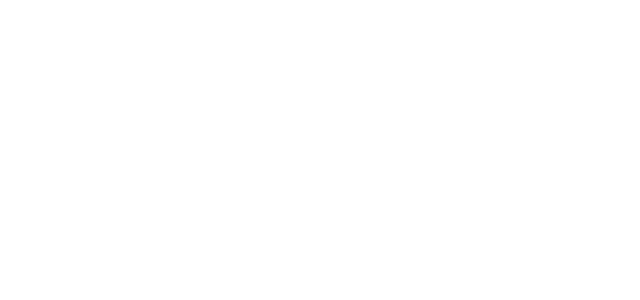
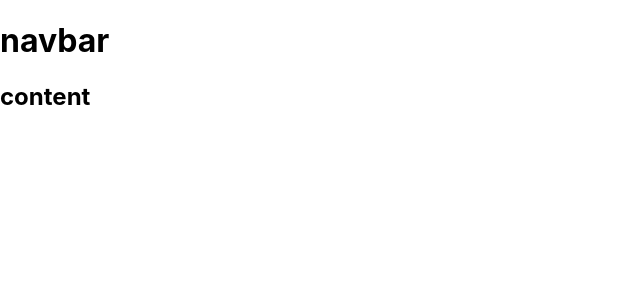
Before and after one commit to AlinNast/BikerNet-React-Frontend, a React (Create React App) app in the folder bikernet/: page /Home in a window 1280 px wide. Before the commit this address had no page. Shown: the top 300 px of the page, without its empty margins (0-640 px from the left). Built offline with nearby package versions, Linux system fonts and the light colour scheme.

Commit message:
added homepage route and redirect

```diff
--- a/bikernet/src/App.tsx
+++ b/bikernet/src/App.tsx
@@ -1,5 +1,6 @@
 import React from 'react';
 import { BrowserRouter, Route, Routes } from 'react-router-dom';
+import HomePage from './Layouts/HomePageLayout/HomePage';
 import LandingPage from './Layouts/LandingPageLayout/LandingPage';
 
 function App() {
@@ -8,6 +9,8 @@ function App() {
       <Routes>
 
         <Route path='/' element={<LandingPage/>} />
+
+        <Route path='/Home' element={<HomePage/>}/>
 
       </Routes>
 
--- /dev/null
+++ b/bikernet/src/Layouts/HomePageLayout/HomePage.tsx
@@ -0,0 +1,12 @@
+
+
+function HomePage() {
+    return(
+        <>
+        <h1>navbar</h1>
+        <h2>content</h2>
+        </>
+    )
+}
+
+export default HomePage;
--- a/bikernet/src/Modals/LoginModal/LoginModal.tsx
+++ b/bikernet/src/Modals/LoginModal/LoginModal.tsx
@@ -1,9 +1,12 @@
 import { useState } from 'react';
+import { useNavigate } from 'react-router';
 import './LoginModal.css'
 
 function LoginModal(props:any) {
     const [userName, setUsername] = useState('');
     const [password, setPassword] = useState('');
+
+    const navigate = useNavigate();
 
     const requestOptions = {
         method: 'POST',
@@ -20,6 +23,7 @@ function LoginModal(props:any) {
 
         if(response.ok){
             alert("login succes")
+            navigate("/Home");
         }
     }
 
```
